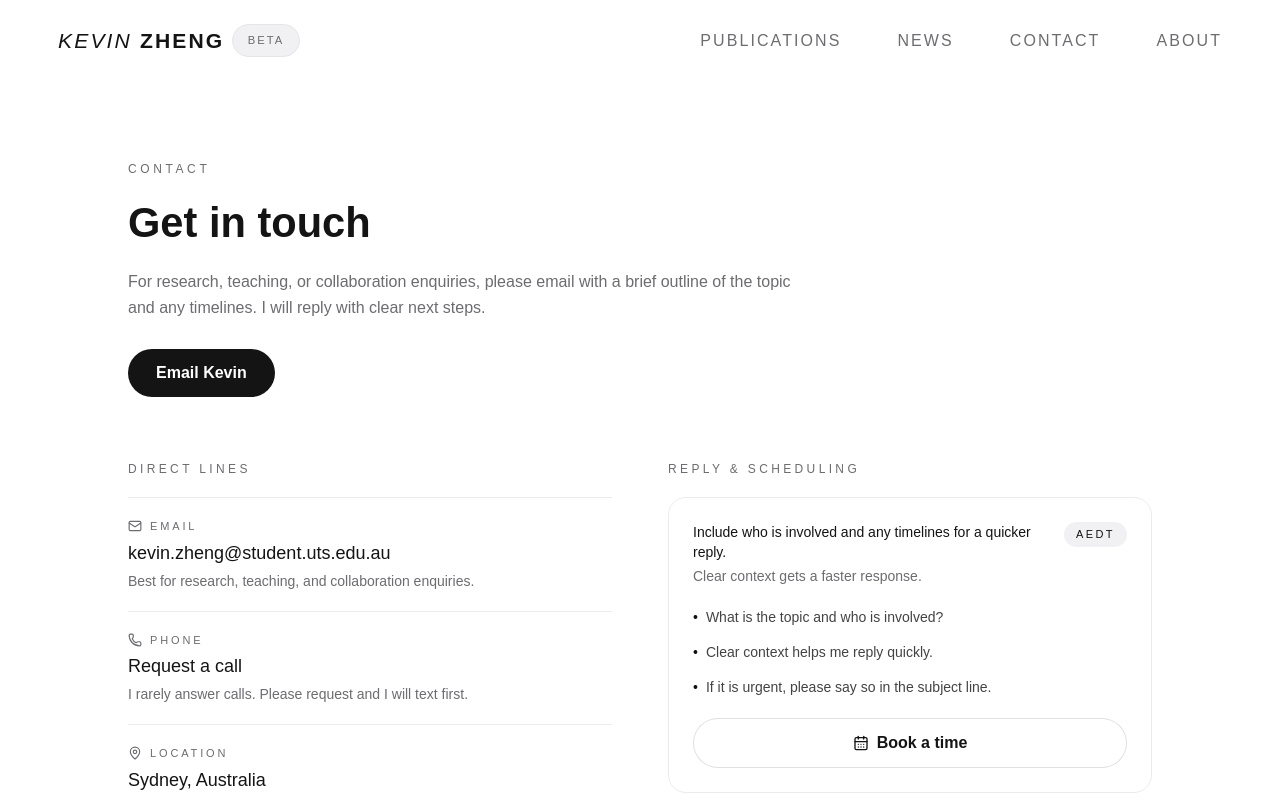
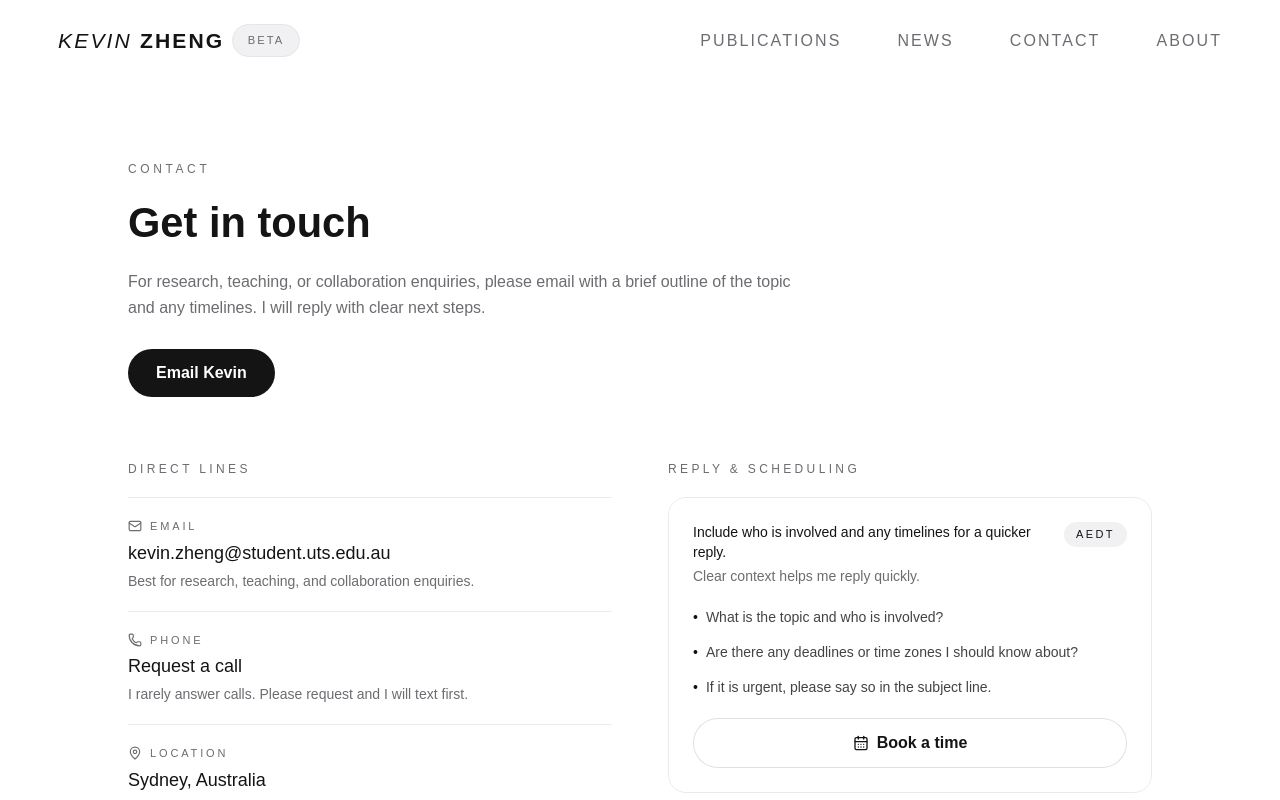
Before and after one commit to kyxzhe/kyxzhe.github.io, a Next.js app: page /contact in a window 1280 px wide. Shown: the top 800 px of the page. Built offline with nearby package versions, Linux system fonts and the light colour scheme.

Commit message:
chore: refresh reply subtitle

```diff
--- a/src/app/contact/page.tsx
+++ b/src/app/contact/page.tsx
@@ -12,7 +12,7 @@ import ContactModal from "@/components/ContactModal";
 
 const replyNotes = [
   "What is the topic and who is involved?",
-  "Clear context helps me reply quickly.",
+  "Are there any deadlines or time zones I should know about?",
   "If it is urgent, please say so in the subject line.",
 ];
 
@@ -159,7 +159,7 @@ export default function ContactPage() {
               <div className="flex items-start justify-between gap-4">
                 <div className="space-y-1">
                   <p className="text-sm text-foreground">Include who is involved and any timelines for a quicker reply.</p>
-                  <p className="text-sm text-muted-foreground">Clear context gets a faster response.</p>
+                  <p className="text-sm text-muted-foreground">Clear context helps me reply quickly.</p>
                 </div>
                 <span className="px-3 py-1 rounded-full text-[11px] uppercase tracking-[0.22em] bg-[var(--pill-background)] text-muted-foreground">
                   <span className="text-foreground">AEDT</span>
```
